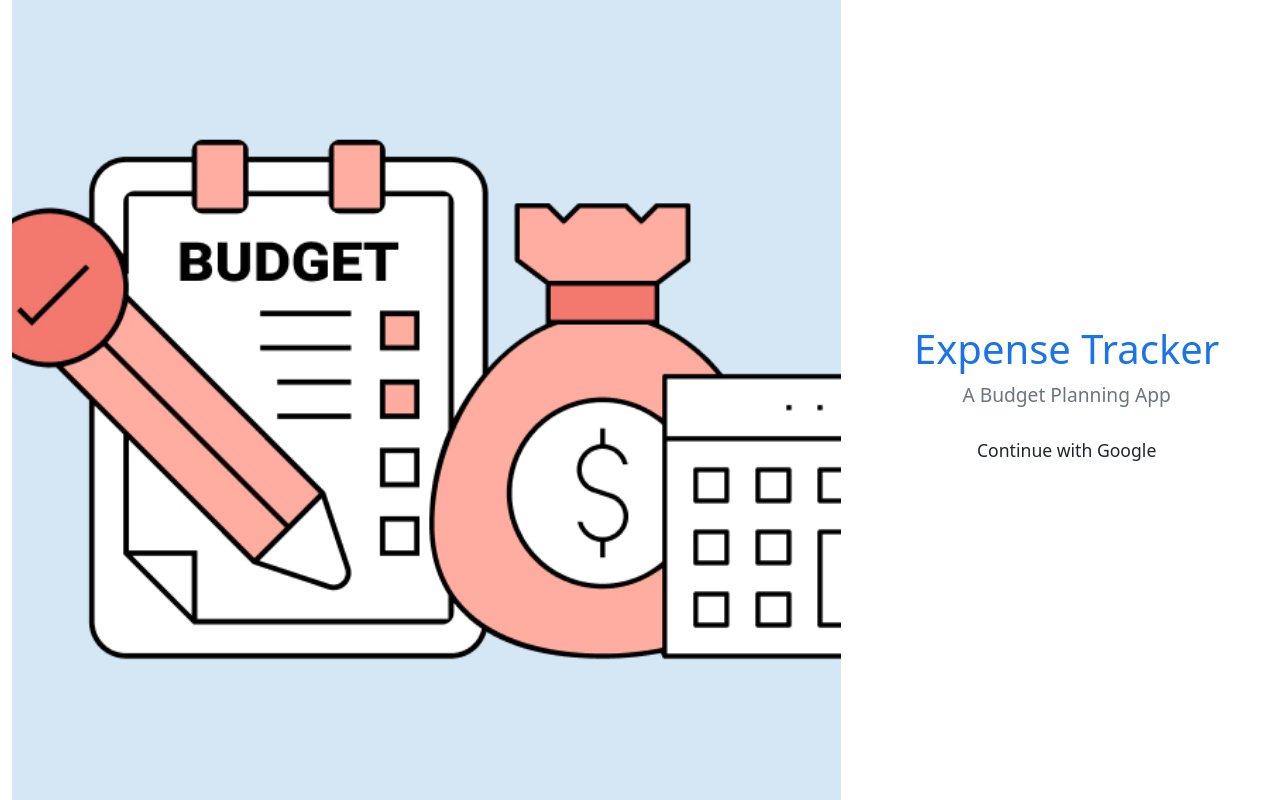
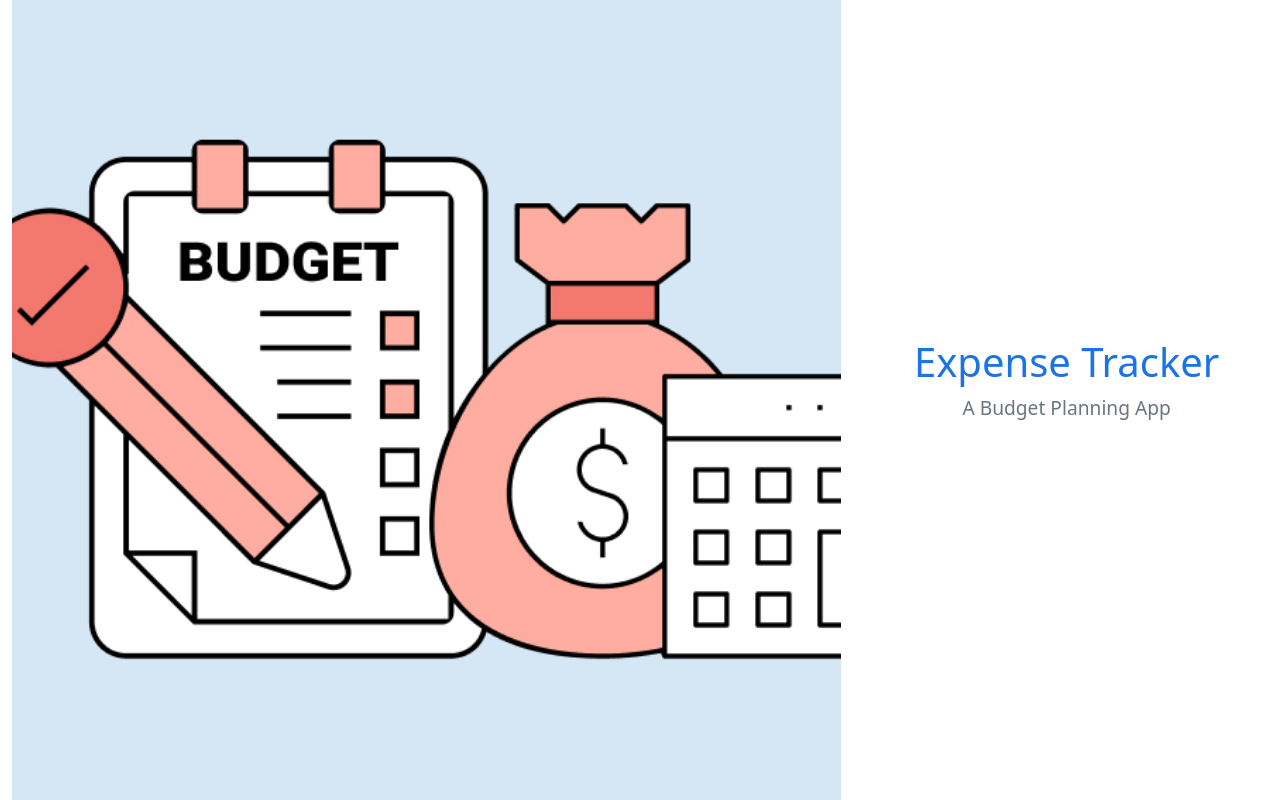
Before and after one commit to amanpandey-qburst/BudgetPlannerUI, an Angular app: page / in a window 1280 px wide. Built offline with nearby package versions, Linux system fonts and the light colour scheme.

Commit message:
updated-client-id

```diff
--- a/src/Page/login/login.component.html
+++ b/src/Page/login/login.component.html
@@ -8,7 +8,7 @@
       <div class="login-content text-center">
         <h1 class="app-title">Expense Tracker</h1>
         <p class="subtitle">A Budget Planning App</p>
-        <button class="btn g-signin2">Continue with Google</button>
+        <div class="btn g-signin2" data-onsuccess="onSignIn"></div>
       </div>
     </div>
   </div>
--- a/src/index.html
+++ b/src/index.html
@@ -8,7 +8,7 @@
     <script src="https://apis.google.com/js/platform.js" async defer></script>
     <meta
       name="google-signin-client_id"
-      content="331777076700-1u7hnakj80r0b0nemcs3ve11dm5k1rpg.apps.googleusercontent.com"
+      content="613052946567-12ptvhjti3bmsmfb5019395fuvh0tluo.apps.googleusercontent.com"
     />
     <link rel="icon" type="image/x-icon" href="favicon.ico" />
   </head>
```
